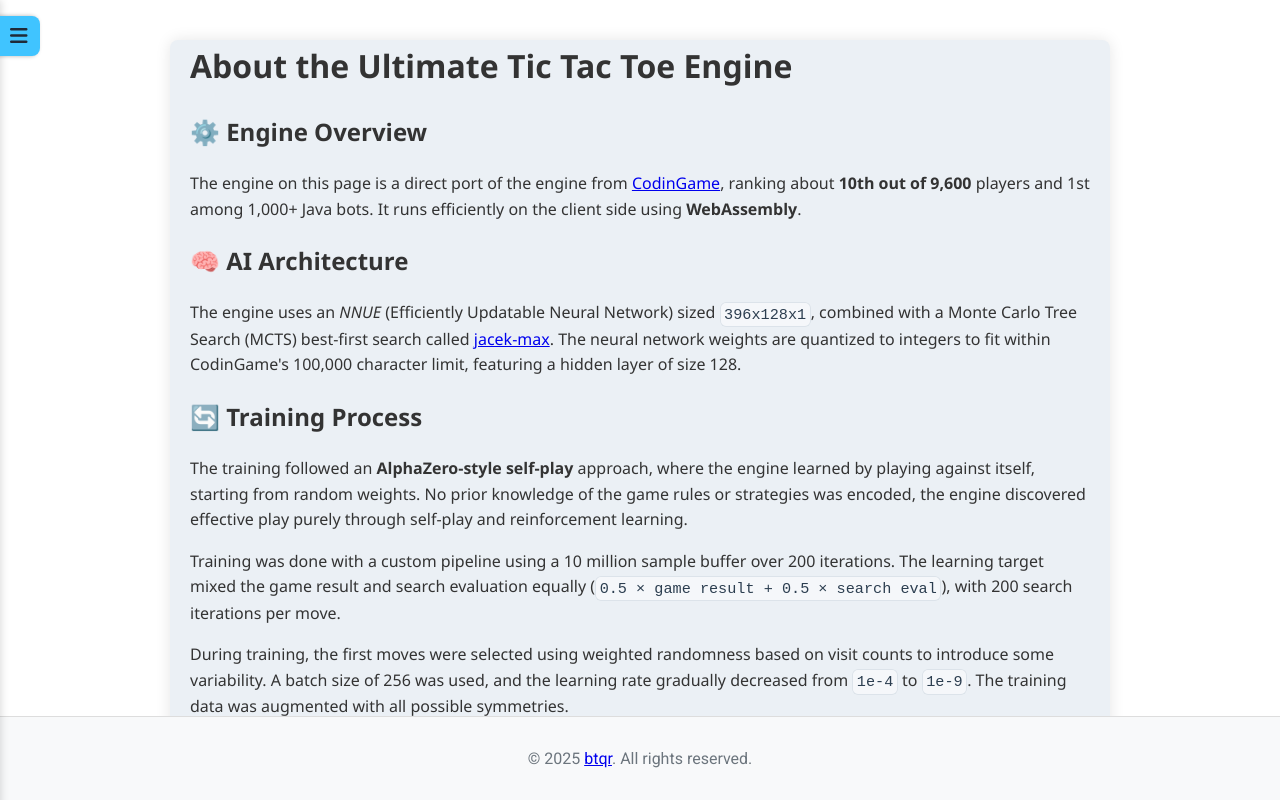
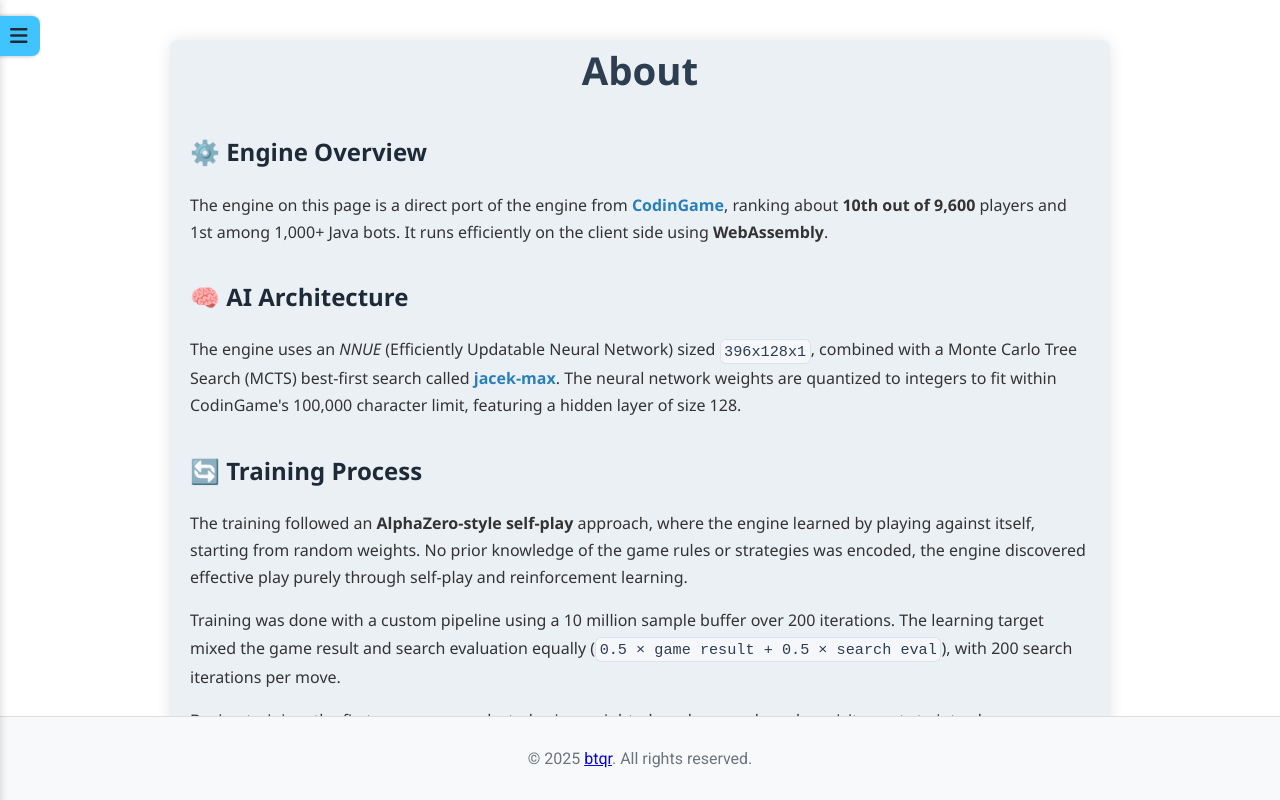
Before and after one commit to btqr/uttt-ui, an Angular app: page /about in a window 1280 px wide. Built offline with nearby package versions, Linux system fonts and the light colour scheme; what @angular-slider/ngx-slider, @swimlane/ngx-charts, ng2-charts, ng2-nouislider would draw is missing.

Commit message:
Fix about css

```diff
--- a/src/app/about/about.component.html
+++ b/src/app/about/about.component.html
@@ -1,5 +1,5 @@
 <div class="about-container">
-  <h1>About the Ultimate Tic Tac Toe Engine</h1>
+  <h1>About</h1>
 
   <h2>⚙️ Engine Overview</h2>
   <p>
--- a/src/app/about/about.component.scss
+++ b/src/app/about/about.component.scss
@@ -12,7 +12,7 @@
   padding-bottom: 10px;
 }
 
-.guide-container h1 {
+.about-container h1 {
   text-align: center;
   color: #2c3e50;
   margin-bottom: 1.5rem;
@@ -20,18 +20,18 @@
   font-size: 2.4rem;
 }
 
-.guide-container h2 {
+.about-container h2 {
   font-size: 1.5rem;
   margin-top: 2rem;
   color: #1f2a38;
 }
 
-.guide-container p {
+.about-container p {
   line-height: 1.7;
   margin-top: 0.5rem;
 }
 
-.guide-container a {
+.about-container a {
   color: #2980b9;
   text-decoration: none;
   font-weight: 600;
```
